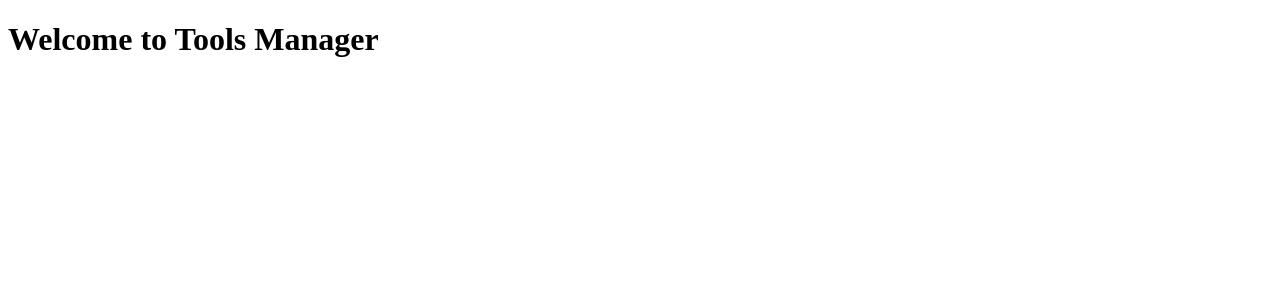
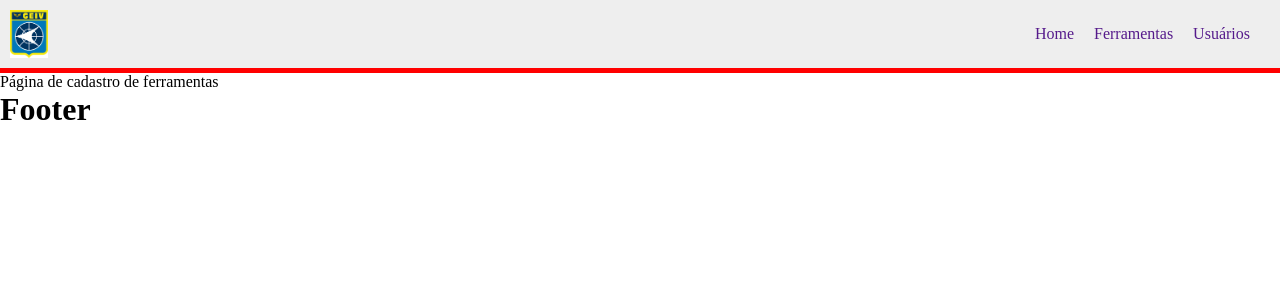
Before and after one commit to mabastos26/aviation-tools-manager, a React (Create React App) app: page / in a window 1280 px wide. Shown: the top 300 px of the page. Built offline with nearby package versions, Linux system fonts and the light colour scheme.

Commit message:
header is finished

```diff
--- a/package.json
+++ b/package.json
@@ -8,6 +8,7 @@
     "@testing-library/user-event": "^13.5.0",
     "react": "^18.2.0",
     "react-dom": "^18.2.0",
+    "react-router-dom": "^6.10.0",
     "react-scripts": "5.0.1",
     "web-vitals": "^2.1.4"
   },
--- a/src/App.js
+++ /dev/null
@@ -1,9 +0,0 @@
-function App() {
-  return (
-    <div className="App">
-      <h1>Welcome to Tools Manager</h1>
-    </div>
-  );
-}
-
-export default App;
--- /dev/null
+++ b/src/components/Footer/index.js
@@ -0,0 +1,10 @@
+function Footer(){
+    return(
+        <div>
+            <h1>Footer</h1>
+        </div>
+    )
+
+}
+
+export default Footer;
--- /dev/null
+++ b/src/components/Header/index.js
@@ -0,0 +1,18 @@
+import "./styles.css"
+import logo from "../../img/domgeiv.bmp"
+
+function Header(){
+    return(
+        <div className="main-container">
+            <img src={logo} alt="imagem não carregada"/>
+            <ul>
+                <li><a href="">Home</a></li>
+                <li><a href="">Ferramentas</a></li>
+                <li><a href="">Usuários</a></li>
+            </ul>
+        </div>
+    )
+
+}
+
+export default Header;
--- /dev/null
+++ b/src/components/Header/styles.css
@@ -0,0 +1,27 @@
+.main-container{
+    background-color: #eee;
+    display: flex;
+    justify-content: space-between;
+    border-bottom: solid 5px red;
+    padding: 10px;
+}
+
+.main-container ul{
+    display: flex;
+    list-style: none;
+    justify-content: space-between;
+    align-items: center;
+}
+
+.main-container ul li{
+  margin-right: 20px;
+}
+
+.main-container img{
+    height: 3em;
+}
+
+a{
+    text-decoration: none;
+
+}
--- a/src/index.js
+++ b/src/index.js
@@ -1,11 +1,15 @@
 import React from 'react';
 import ReactDOM from 'react-dom/client';
-import App from './App';
-
+import  ToolsCRUD from "./pages/ToolsCRUD";
+import Header from "./components/Header"
+import Footer from "./components/Footer"
+import "./mainStyles.css"
 
 const root = ReactDOM.createRoot(document.getElementById('root'));
 root.render(
   <React.StrictMode>
-    <App />
+    <Header/>
+    <ToolsCRUD/>
+    <Footer/>
   </React.StrictMode>
 );
--- /dev/null
+++ b/src/mainStyles.css
@@ -0,0 +1,5 @@
+*{
+    margin:0px;
+    padding: 0px;
+    box-sizing: border-box;
+}
--- /dev/null
+++ b/src/pages/ToolsCRUD/index.js
@@ -0,0 +1,9 @@
+function ToolsCRUD(){
+    return (
+        <div>
+           Página de cadastro de ferramentas
+        </div>
+    )
+}
+
+export default ToolsCRUD;
--- /dev/null
+++ b/src/pages/ToolsCRUD/styles.css
@@ -0,0 +1,5 @@
+*{
+    margin:0px;
+    padding: 0px;
+    box-sizing: border-box;
+}
```
Also changed, not shown: src/img/domgeiv.bmp (added), 1 other file (tests, documents, lock files or other folders).
